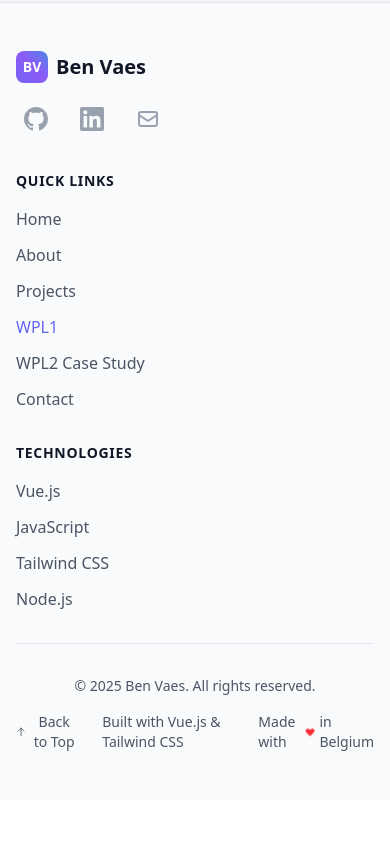
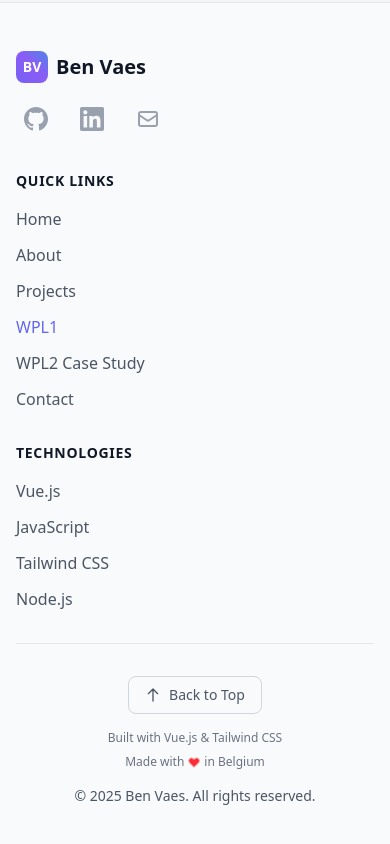
Before and after one commit to BenVaesPXL/Portfolio, a Vue app: page /wpl1 in a window 390 px wide. Shown: the part 4655-5499 px from the top of the page. Before the commit the page ends 5455 px from the top, so only its background shows below. Built offline with nearby package versions, Linux system fonts and the light colour scheme.

Commit message:
feat: Enhance HTML structure, improve footer layout, and add Tailwind CSS configuration for responsive design

```diff
--- a/index.html
+++ b/index.html
@@ -1,10 +1,14 @@
 <!DOCTYPE html>
-<html lang="">
+<html lang="en">
   <head>
-    <meta charset="UTF-8">
-    <link rel="icon" href="/favicon.ico">
-    <meta name="viewport" content="width=device-width, initial-scale=1.0">
-    <title>Vite App</title>
+    <meta charset="UTF-8" />
+    <link rel="icon" href="/favicon.ico" />
+    <meta name="viewport" content="width=device-width, initial-scale=1.0" />
+    <meta
+      name="description"
+      content="Ben Vaes - Frontend Developer Portfolio | Vue.js, JavaScript, Web Development"
+    />
+    <title>Ben Vaes - Frontend Developer Portfolio</title>
   </head>
   <body>
     <div id="app"></div>
--- a/src/components/FooterComponent.vue
+++ b/src/components/FooterComponent.vue
@@ -146,17 +146,27 @@
       <div
         class="mt-8 pt-8 border-t border-gray-200 dark:border-gray-700 footer-bottom"
       >
-        <div class="flex flex-col md:flex-row justify-between items-center">
-          <div class="text-gray-600 dark:text-gray-400 text-sm">
+        <div
+          class="flex flex-col lg:flex-row justify-between items-center gap-4"
+        >
+          <!-- Copyright -->
+          <div
+            class="text-gray-600 dark:text-gray-400 text-sm order-2 lg:order-1"
+          >
             &copy; {{ currentYear }} Ben Vaes. All rights reserved.
           </div>
-          <div class="flex items-center space-x-6 mt-4 md:mt-0">
+
+          <!-- Right Side Content -->
+          <div
+            class="flex flex-col sm:flex-row items-center gap-4 sm:gap-6 order-1 lg:order-2"
+          >
+            <!-- Back to Top Button -->
             <button
               @click="scrollToTop"
-              class="inline-flex items-center space-x-1 text-gray-600 dark:text-gray-400 hover:text-indigo-600 dark:hover:text-indigo-400 transition-colors duration-200 text-sm"
+              class="inline-flex items-center space-x-2 px-4 py-2 rounded-lg text-gray-600 dark:text-gray-400 hover:text-white hover:bg-indigo-600 dark:hover:bg-indigo-500 transition-all duration-300 text-sm font-medium border border-gray-300 dark:border-gray-600 hover:border-indigo-600 dark:hover:border-indigo-500 group"
             >
               <svg
-                class="w-4 h-4"
+                class="w-4 h-4 transition-transform duration-300 group-hover:-translate-y-1"
                 fill="none"
                 stroke="currentColor"
                 viewBox="0 0 24 24"
@@ -170,15 +180,22 @@
               </svg>
               <span>Back to Top</span>
             </button>
-            <span class="text-gray-600 dark:text-gray-400 text-sm">
+
+            <!-- Tech Stack and Made with Love -->
+            <div
+              class="flex flex-col sm:flex-row items-center gap-2 sm:gap-4 text-center sm:text-left"
+            >
+              <span
+                class="text-gray-500 dark:text-gray-400 text-xs font-medium"
+              >
                 Built with Vue.js & Tailwind CSS
               </span>
               <div class="flex items-center space-x-1">
-              <span class="text-gray-600 dark:text-gray-400 text-sm"
+                <span class="text-gray-500 dark:text-gray-400 text-xs"
                   >Made with</span
                 >
                 <svg
-                class="w-4 h-4 text-red-500 heart-pulse"
+                  class="w-3 h-3 text-red-500 heart-pulse"
                   fill="currentColor"
                   viewBox="0 0 20 20"
                 >
@@ -188,9 +205,10 @@
                     clip-rule="evenodd"
                   />
                 </svg>
-              <span class="text-gray-600 dark:text-gray-400 text-sm"
+                <span class="text-gray-500 dark:text-gray-400 text-xs"
                   >in Belgium</span
                 >
+              </div>
             </div>
           </div>
         </div>
@@ -317,16 +335,26 @@ footer .dark .router-link-active {
     grid-template-columns: 1fr;
     gap: 1.5rem;
   }
-
-  .footer-bottom {
-    flex-direction: column;
-    gap: 1rem;
-  }
 }
 
-/* Back to top button hover effect */
+/* Back to top button enhanced styling */
 button:hover svg {
   transform: translateY(-2px);
   transition: transform 0.2s ease;
 }
+
+/* Improved responsive layout for footer bottom */
+@media (max-width: 640px) {
+  .footer-bottom .flex {
+    text-align: center;
+  }
+
+  .footer-bottom .order-1 {
+    order: 1;
+  }
+
+  .footer-bottom .order-2 {
+    order: 2;
+  }
+}
 </style>
--- a/src/components/NavComponent.vue
+++ b/src/components/NavComponent.vue
@@ -37,7 +37,8 @@
 
           <!-- Mobile menu button -->
           <button
-            @click="toggleMobileMenu"
+            type="button"
+            @click.stop.prevent="toggleMobileMenu"
             class="md:hidden flex items-center justify-center w-10 h-10 rounded-lg bg-gray-100 dark:bg-gray-800 text-gray-600 dark:text-gray-300 hover:bg-gray-200 dark:hover:bg-gray-700 transition-colors"
             aria-label="Toggle mobile menu"
           >
@@ -84,6 +85,7 @@
       >
         <div
           v-if="isMobileMenuOpen"
+          @click.stop
           class="md:hidden border-t border-gray-200 dark:border-gray-700 bg-white dark:bg-gray-900"
         >
           <nav class="px-4 py-4 space-y-2">
@@ -137,6 +139,7 @@ export default {
       this.isMobileMenuOpen = false;
     },
     handleClickOutside(event) {
+      // Only close if clicking outside the entire header element
       if (!this.$el.contains(event.target)) {
         this.isMobileMenuOpen = false;
       }
@@ -153,10 +156,5 @@ export default {
 </script>
 
 <style scoped>
-@media (min-width: 1600px) {
-  .\\33xl\\:px-32 {
-    padding-left: 8rem;
-    padding-right: 8rem;
-  }
-}
+/* Responsive navigation styles handled by Tailwind classes */
 </style>
--- a/src/components/SkillIcon.vue
+++ b/src/components/SkillIcon.vue
@@ -13,10 +13,22 @@
   </div>
 </template>
 
-<script setup>
-defineProps({
-  name: String,
-  icon: String,
-  tooltip: String,
-});
+<script>
+export default {
+  name: "SkillIcon",
+  props: {
+    name: {
+      type: String,
+      required: true,
+    },
+    icon: {
+      type: String,
+      required: true,
+    },
+    tooltip: {
+      type: String,
+      required: true,
+    },
+  },
+};
 </script>
--- a/src/components/SkillsComponent.vue
+++ b/src/components/SkillsComponent.vue
@@ -47,6 +47,13 @@
   </section>
 </template>
 
-<script setup>
+<script>
 import SkillIcon from "./SkillIcon.vue";
+
+export default {
+  name: "SkillsComponent",
+  components: {
+    SkillIcon,
+  },
+};
 </script>
--- a/src/router/index.js
+++ b/src/router/index.js
@@ -20,6 +20,16 @@ const router = createRouter({
     { path: "/wpl2", component: Wpl2View },
     { path: "/:notFound(.*)", component: NotFoundView },
   ],
+  scrollBehavior(to, from, savedPosition) {
+    // Always scroll to top when navigating to a new route
+    if (savedPosition) {
+      // If there's a saved position (like when using browser back/forward), use it
+      return savedPosition;
+    } else {
+      // Otherwise, scroll to top
+      return { top: 0, behavior: "smooth" };
+    }
+  },
 });
 
 export default router;
--- a/src/views/AboutView.vue
+++ b/src/views/AboutView.vue
@@ -312,14 +312,14 @@ export default {
 
 /* Custom ultrawide screen support */
 @media (min-width: 1600px) {
-  :deep(.3xl\:px-32) {
+  .\\33xl\\:px-32 {
     padding-left: 8rem;
     padding-right: 8rem;
   }
 }
 
 @media (min-width: 1920px) {
-  :deep(.4xl\:px-48) {
+  .\\34xl\\:px-48 {
     padding-left: 12rem;
     padding-right: 12rem;
   }
--- a/src/views/ContactView.vue
+++ b/src/views/ContactView.vue
@@ -435,15 +435,5 @@ export default {
 </script>
 
 <style scoped>
-@media (min-width: 1600px) {
-  .\\33xl\\:px-32 {
-    padding-left: 8rem;
-    padding-right: 8rem;
-  }
-
-  .\\34xl\\:px-48 {
-    padding-left: 12rem;
-    padding-right: 12rem;
-  }
-}
+/* Responsive styles handled by Tailwind classes */
 </style>
--- a/src/views/HomeView.vue
+++ b/src/views/HomeView.vue
@@ -85,7 +85,7 @@
             </div>
 
             <!-- Hero Image -->
-            <div class="flex justify-center lg:justify-end">
+            <div class="hidden sm:flex justify-center lg:justify-end">
               <img
                 src="../assets/images/profilepic.png"
                 alt="Ben Vaes"
--- a/src/views/Wpl1View.vue
+++ b/src/views/Wpl1View.vue
@@ -214,14 +214,5 @@ export default {
 </script>
 
 <style scoped>
-@media (min-width: 1600px) {
-  .\\33xl\\:px-32 {
-    padding-left: 8rem;
-    padding-right: 8rem;
-  }
-  .\\34xl\\:px-48 {
-    padding-left: 12rem;
-    padding-right: 12rem;
-  }
-}
+/* Responsive styles handled by Tailwind classes */
 </style>
--- a/src/views/Wpl2View.vue
+++ b/src/views/Wpl2View.vue
@@ -427,14 +427,5 @@ export default {
 </script>
 
 <style scoped>
-@media (min-width: 1600px) {
-  .\\33xl\\:px-32 {
-    padding-left: 8rem;
-    padding-right: 8rem;
-  }
-  .\\34xl\\:px-48 {
-    padding-left: 12rem;
-    padding-right: 12rem;
-  }
-}
+/* Responsive styles handled by Tailwind classes */
 </style>
--- /dev/null
+++ b/tailwind.config.js
@@ -0,0 +1,13 @@
+/** @type {import('tailwindcss').Config} */
+export default {
+  content: ["./index.html", "./src/**/*.{vue,js,ts,jsx,tsx}"],
+  theme: {
+    extend: {
+      screens: {
+        "3xl": "1600px",
+        "4xl": "1920px",
+      },
+    },
+  },
+  plugins: [],
+};
```
Lines whose indentation alone changed are shown as unchanged.
